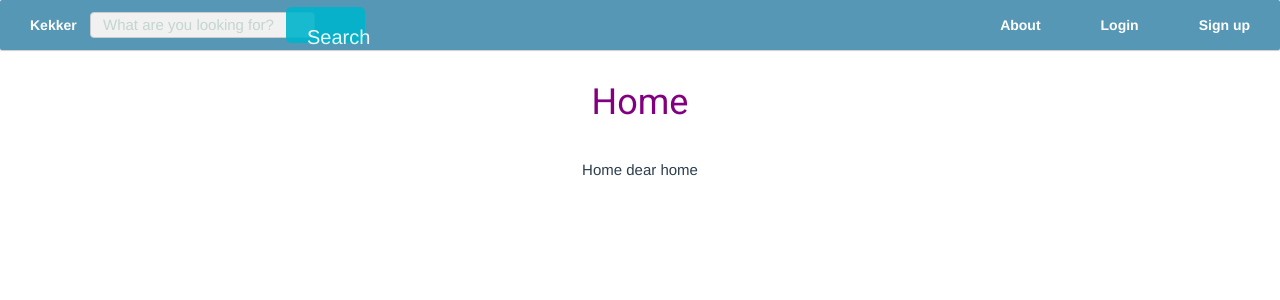
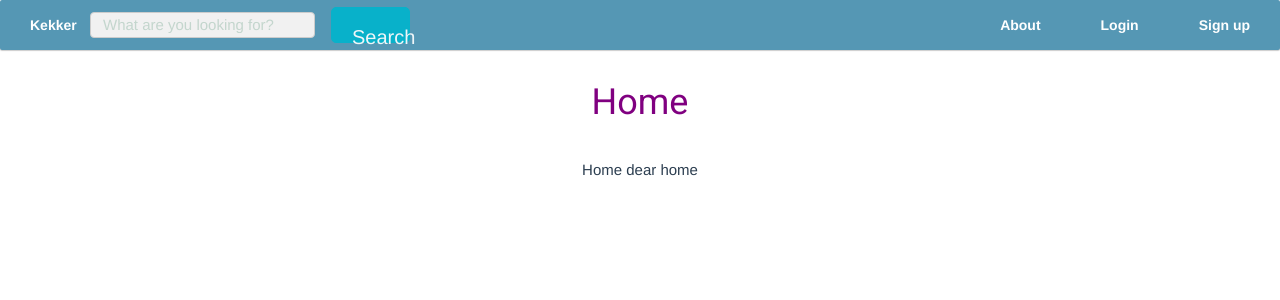
Before and after one commit to yarchiT/SpringBoot-Vue.js-project, a Vue app in the folder frontend/: page / in a window 1280 px wide. Shown: the top 300 px of the page. Built offline with nearby package versions, Linux system fonts and the light colour scheme; what vue-sweetalert2 would draw is missing.

Commit message:
Search container fixed

```diff
--- a/frontend/src/components/Navigation.vue
+++ b/frontend/src/components/Navigation.vue
@@ -108,7 +108,7 @@
 
   .searchButton {
     position: absolute;
-    right: -50px;
+    right: -95px;
     width: 79px;
     height: 36px;
     border: 1px solid #00B4CC;
```
Also changed, not shown: frontend/src/assets/empty.png (added), frontend/src/assets/empty2.png (added).
